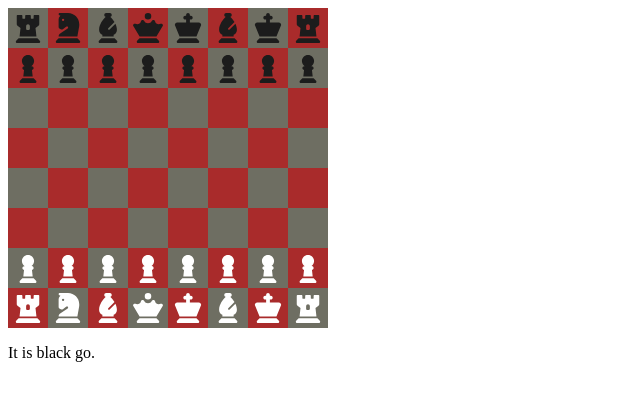
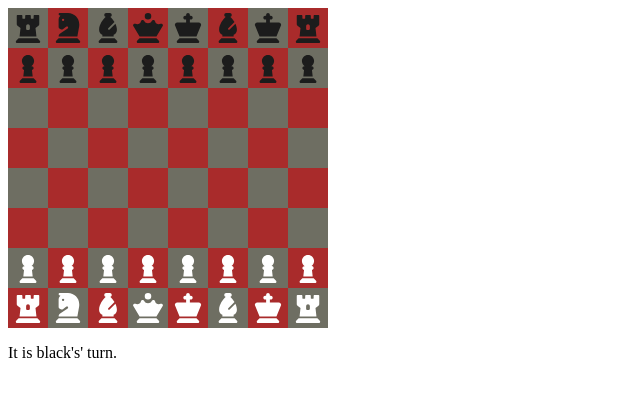
Before and after one commit to evanch98/chess-javascript, a plain HTML site: page index.html in a window 1280 px wide. Shown: the full height of the page, 0-640 px from the left. Drawn offline with Linux system fonts and the light colour scheme.

Commit message:
update the index.html

```diff
--- a/index.html
+++ b/index.html
@@ -9,7 +9,7 @@
 
 <body>
   <div id="gameboard"></div>
-  <p>It is <span id="player"></span> go.</p>
+  <p>It is <span id="player"></span>'s' turn.</p>
   <p id="info-display"></p>
   <script src="pieces.js"></script>
   <script src="app.js"></script>
```
